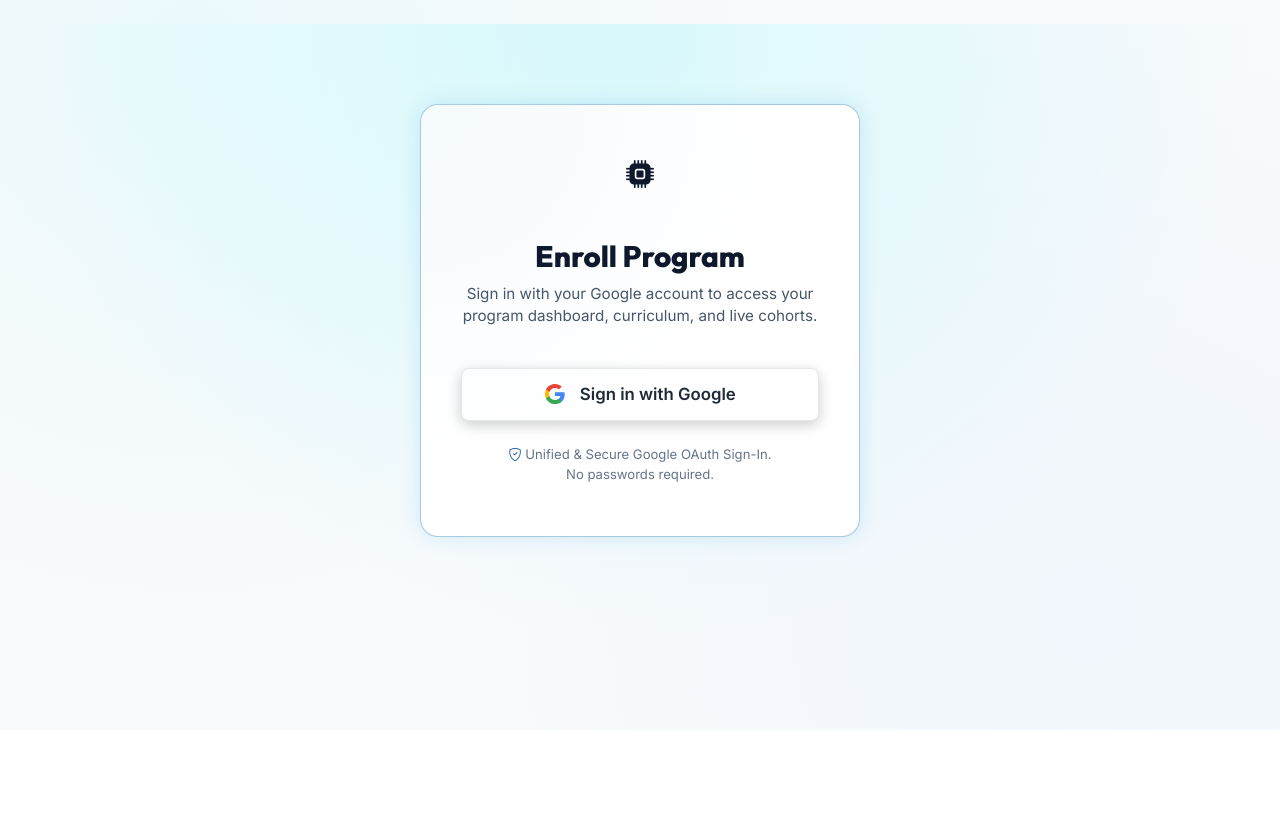
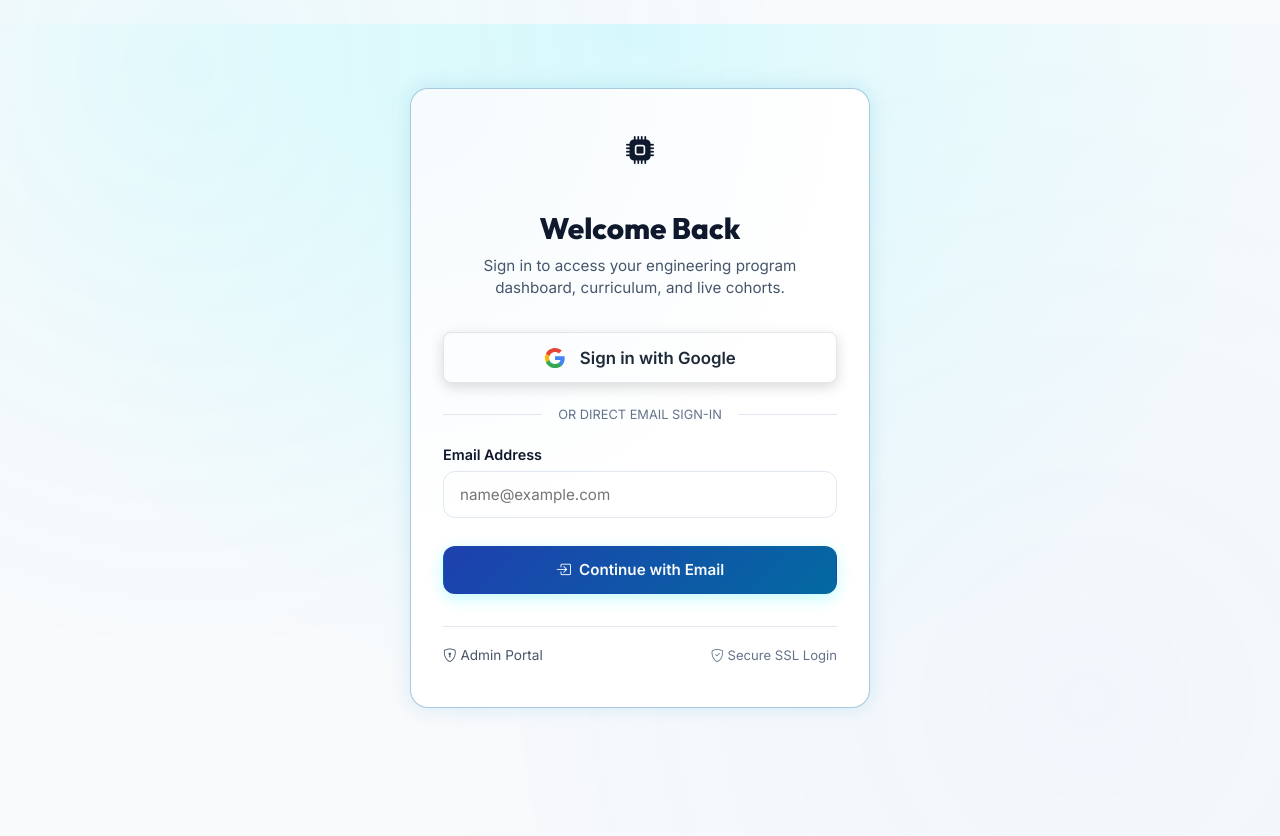
Before and after one commit to laxminivas06/engineeringpack, a Flask app: page /login in a window 1280 px wide. Shown: the part 70-906 px from the top of the page. Before the commit the page ends 800 px from the top, so only its background shows below. Run offline with Flask 3, Linux system fonts and the light colour scheme.

Commit message:
Update authentication, Google OAuth credentials, and PythonAnywhere config

```diff
--- a/app.py
+++ b/app.py
@@ -16,6 +16,7 @@ from services.json_database import JSONDatabase
 from services.email_service import start_daily_email_scheduler
 
 app = Flask(__name__)
+application = app
 app.config.from_object(Config)
 
 
--- a/routes/auth.py
+++ b/routes/auth.py
@@ -40,7 +40,7 @@ def get_google_redirect_uri():
 
     # 2. Production environment (e.g., learnovaa.pythonanywhere.com)
     scheme = request.headers.get('X-Forwarded-Proto', request.scheme)
-    if scheme != 'https':
+    if 'pythonanywhere' in host or scheme != 'https':
         scheme = 'https'
 
     return f"{scheme}://{request.host}/auth/google/callback"
@@ -136,24 +136,24 @@ def google_redirect():
     return redirect(google_oauth_url)
 
 
-@auth_bp.route('/auth/dev-login', methods=['POST'])
-def dev_login():
-    """Developer bypass login for local testing."""
+@auth_bp.route('/auth/email-login', methods=['POST'])
+def email_login():
+    """Direct Email sign-in for students, mentors, and admins on PythonAnywhere."""
     email = request.form.get('email', '').strip().lower()
-    if not email:
-        flash("Please enter an email address for Dev Quick Sign-In.", "danger")
+    if not email or '@' not in email:
+        flash("Please enter a valid email address to sign in.", "danger")
         return redirect(url_for('auth.login'))
 
     google_info = {
         'email': email,
         'name': email.split('@')[0].replace('.', ' ').replace('_', ' ').title(),
-        'sub': f'dev_{uuid.uuid4().hex[:8]}'
+        'sub': f'email_{uuid.uuid4().hex[:8]}'
     }
 
     success, msg, user_data, role = get_or_create_google_user(google_info)
     if success:
         login_session(user_data, role=role)
-        flash(f"Signed in as {email} ({role.upper()}).", "success")
+        flash(f"Signed in successfully as {email}!", "success")
         if role == 'admin':
             return redirect(url_for('admin.dashboard'))
         elif role == 'mentor':
@@ -165,9 +165,21 @@ def dev_login():
         return redirect(url_for('auth.login'))
 
 
+@auth_bp.route('/auth/dev-login', methods=['POST'])
+def dev_login():
+    """Developer bypass login for testing."""
+    return email_login()
+
+
 @auth_bp.route('/auth/google/callback', methods=['GET', 'POST'])
 def google_callback():
     """Callback handler for Google OAuth code exchange."""
+    error = request.args.get('error')
+    if error:
+        error_desc = request.args.get('error_description') or error
+        flash(f"Google Sign-In notice: {error_desc}. You can sign in using your email below.", "warning")
+        return redirect(url_for('auth.login'))
+
     google_info = {}
 
     credential = request.form.get('credential')
@@ -182,7 +194,7 @@ def google_callback():
 
     email = google_info.get('email', '').strip().lower()
     if not email:
-        flash("Google Authentication failed. Please try signing in again.", "danger")
+        flash("Google Authentication failed to retrieve email. Please sign in using your email address below.", "warning")
         return redirect(url_for('auth.login'))
 
     success, msg, user_data, role = get_or_create_google_user(google_info)
@@ -200,6 +212,7 @@ def google_callback():
     else:
         flash(msg, "danger")
         return redirect(url_for('auth.login'))
+
 
 
 @auth_bp.route('/enroll/<product_id>', methods=['GET'])
@@ -314,7 +327,30 @@ def payment_success_page(enrollment_id):
 def admin_login():
     if 'user_id' in session and session.get('role') == 'admin':
         return redirect(url_for('admin.dashboard'))
-    return redirect(url_for('auth.google_redirect'))
+
+    if request.method == 'POST':
+        email = request.form.get('email', '').strip()
+        password = request.form.get('password', '').strip()
+
+        if email and password:
+            success, msg, admin_user = authenticate_admin(email, password)
+            if success:
+                login_session(admin_user, role='admin')
+                flash(f"Welcome back, {admin_user.get('name')}!", "success")
+                return redirect(url_for('admin.dashboard'))
+            else:
+                flash(msg, "danger")
+                return render_template('auth/admin_login.html')
+        elif email:
+            google_info = {'email': email, 'name': 'Admin'}
+            success, msg, user_data, role = get_or_create_google_user(google_info)
+            if success and role == 'admin':
+                login_session(user_data, role='admin')
+                flash(f"Signed in as Admin ({email}).", "success")
+                return redirect(url_for('admin.dashboard'))
+
+    return render_template('auth/admin_login.html')
+
 
 
 @auth_bp.route('/logout')
--- a/templates/auth/login.html
+++ b/templates/auth/login.html
@@ -3,37 +3,25 @@
 {% block title %}Sign In — ENGINEERING PACK{% endblock %}
 
 {% block content %}
-<section style="padding: 5rem 0 6rem;" class="tech-grid-bg">
+<section style="padding: 4rem 0 5rem;" class="tech-grid-bg">
   <div class="container">
-    <div style="max-width: 440px; margin: 0 auto;">
+    <div style="max-width: 460px; margin: 0 auto;">
       <div class="glass-card"
-        style="padding: 3.25rem 2.5rem; border-color: var(--border-accent); box-shadow: var(--shadow-glow); text-align: center;">
+        style="padding: 2.75rem 2rem; border-color: var(--border-accent); box-shadow: var(--shadow-glow); text-align: center;">
 
-        <div class="brand-icon" style="width: 58px; height: 58px; margin: 0 auto 1.5rem; font-size: 1.75rem;">
+        <div class="brand-icon" style="width: 58px; height: 58px; margin: 0 auto 1.25rem; font-size: 1.75rem;">
           <i class="bi bi-cpu-fill"></i>
         </div>
 
-        <h1 style="font-size: 1.85rem; font-weight: 800; margin-bottom: 0.5rem; color: var(--text-main);">Enroll Program</h1>
-        <p style="font-size: 0.95rem; color: var(--text-muted); margin-bottom: 2.5rem; line-height: 1.5;">
-          Sign in with your Google account to access your program dashboard, curriculum, and live cohorts.
+        <h1 style="font-size: 1.85rem; font-weight: 800; margin-bottom: 0.5rem; color: var(--text-main);">Welcome Back</h1>
+        <p style="font-size: 0.95rem; color: var(--text-muted); margin-bottom: 2rem; line-height: 1.5;">
+          Sign in to access your engineering program dashboard, curriculum, and live cohorts.
         </p>
 
-        {% if not config.GOOGLE_CLIENT_ID or 'YOUR_GOOGLE_CLIENT_ID' in config.GOOGLE_CLIENT_ID %}
-        <!-- UNCONFIGURED GOOGLE OAUTH ALERT -->
-        <div class="alert alert-warning text-start mb-4"
-          style="font-size: 0.85rem; border-radius: var(--radius-md); background: rgba(245, 158, 11, 0.1); border: 1px solid rgba(245, 158, 11, 0.3); color: #fbbf24; padding: 0.85rem 1rem;">
-          <div style="font-weight: 700; margin-bottom: 0.35rem;">
-            <i class="bi bi-exclamation-triangle-fill me-1"></i> Google OAuth Setup Needed
-          </div>
-          Please configure <code>GOOGLE_CLIENT_ID</code> and <code>GOOGLE_CLIENT_SECRET</code> in your <code>.env</code>
-          file to enable Google Sign-In.
-        </div>
-        {% endif %}
-
-        <!-- SINGLE UNIFIED GOOGLE OAUTH SIGN-IN BUTTON -->
+        <!-- 1. GOOGLE OAUTH SIGN-IN BUTTON -->
         <div style="margin-bottom: 1.5rem;">
           <a href="{{ url_for('auth.google_redirect') }}" class="btn btn-lg"
-            style="width: 100%; background: #ffffff; color: #1f2937; border: 1px solid #e5e7eb; font-weight: 600; display: inline-flex; align-items: center; justify-content: center; gap: 0.85rem; padding: 0.9rem 1.5rem; border-radius: 8px; box-shadow: 0 4px 14px rgba(0,0,0,0.2); transition: all 0.2s ease;">
+            style="width: 100%; background: #ffffff; color: #1f2937; border: 1px solid #e5e7eb; font-weight: 600; display: inline-flex; align-items: center; justify-content: center; gap: 0.85rem; padding: 0.85rem 1.5rem; border-radius: 8px; box-shadow: 0 4px 14px rgba(0,0,0,0.15); transition: all 0.2s ease;">
             <svg width="22" height="22" viewBox="0 0 24 24">
               <path fill="#4285F4"
                 d="M22.56 12.25c0-.78-.07-1.53-.2-2.25H12v4.26h5.92c-.26 1.37-1.04 2.53-2.21 3.31v2.77h3.57c2.08-1.92 3.28-4.74 3.28-8.09z" />
@@ -48,9 +36,27 @@
           </a>
         </div>
 
-        <div style="font-size: 0.82rem; color: var(--text-dim); line-height: 1.5;">
-          <i class="bi bi-shield-check text-gradient me-1"></i> Unified & Secure Google OAuth Sign-In.<br>No passwords
-          required.
+        <div style="display: flex; align-items: center; gap: 1rem; color: var(--text-dim); font-size: 0.8rem; margin: 1.5rem 0;">
+          <div style="flex: 1; height: 1px; background: var(--border-color);"></div>
+          <span>OR DIRECT EMAIL SIGN-IN</span>
+          <div style="flex: 1; height: 1px; background: var(--border-color);"></div>
+        </div>
+
+        <!-- 2. DIRECT EMAIL SIGN-IN FORM -->
+        <form action="{{ url_for('auth.email_login') }}" method="POST" style="text-align: left;">
+          <div class="form-group">
+            <label class="form-label" for="email">Email Address</label>
+            <input type="email" id="email" name="email" class="form-control" placeholder="name@example.com" required>
+          </div>
+
+          <button type="submit" class="btn btn-primary" style="width: 100%; margin-top: 0.5rem; padding: 0.85rem;">
+            <i class="bi bi-box-arrow-in-right me-1"></i> Continue with Email
+          </button>
+        </form>
+
+        <div style="text-align: center; margin-top: 2rem; padding-top: 1.25rem; border-top: 1px solid var(--border-color); font-size: 0.88rem; color: var(--text-muted); display: flex; align-items: center; justify-content: space-between; flex-wrap: wrap; gap: 0.5rem;">
+          <a href="{{ url_for('auth.admin_login') }}" style="color: var(--text-muted); font-size: 0.85rem;"><i class="bi bi-shield-lock me-1"></i> Admin Portal</a>
+          <span style="font-size: 0.82rem; color: var(--text-dim);"><i class="bi bi-shield-check me-1"></i> Secure SSL Login</span>
         </div>
 
       </div>
```
Also changed, not shown: config.py (+41 -17 lines), data/activity_logs.json (+7 -0 lines), data/users.json (+35 -0 lines).
